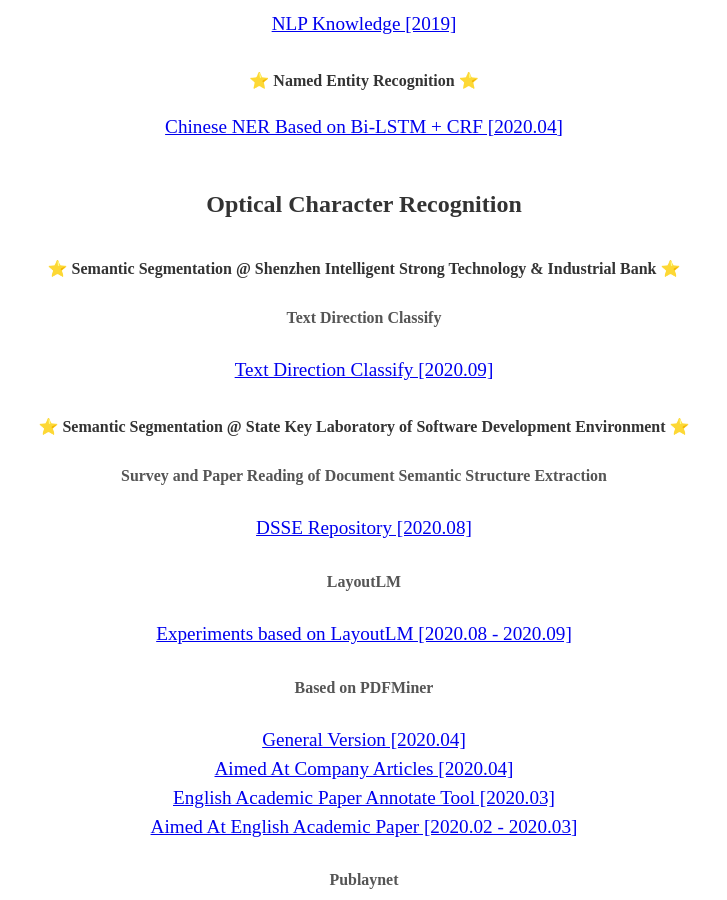
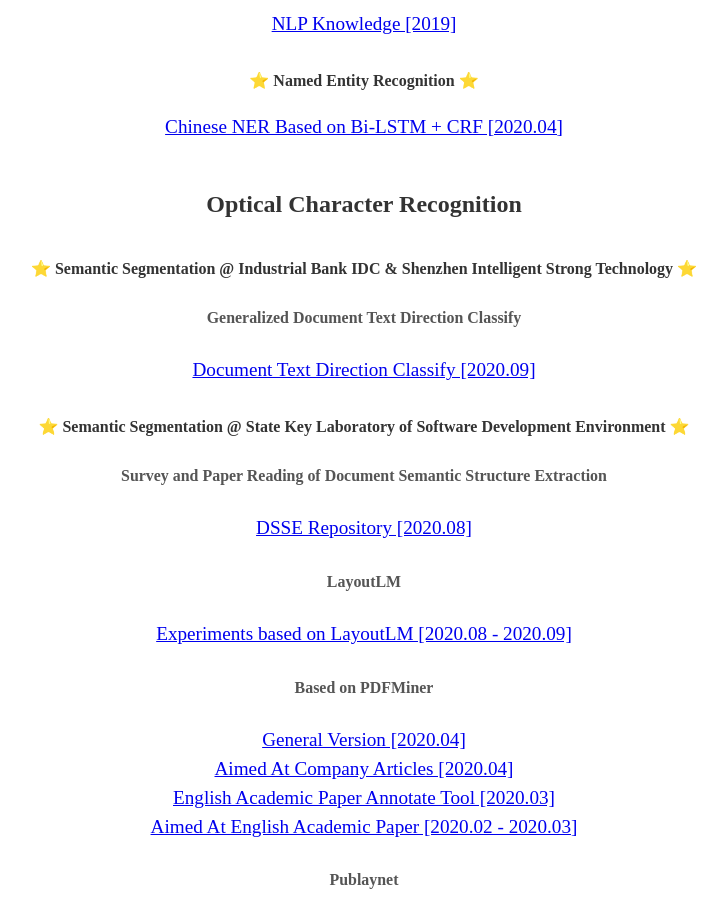
Before and after one commit to Noba1anc3/Noba1anc3.github.io, a Jekyll site: the page built from index.html, in a window 1280 px wide and 900 px high, scrolled down 4273 px. Shown: the whole window, without its empty margins (276-1003 px from the left). Built offline with Jekyll 4.4.1, drawn with Linux system fonts in a browser that asks for light colours; some web fonts are replaced.

Commit message:
format change

```diff
--- a/_includes/about.html
+++ b/_includes/about.html
@@ -102,10 +102,10 @@
 
   <h3>Optical Character Recognition</h3>
 
-  <h4>⭐ Semantic Segmentation @ Shenzhen Intelligent Strong Technology & Industrial Bank ⭐</h4>
+  <h4>⭐ Semantic Segmentation @ Industrial Bank IDC & Shenzhen Intelligent Strong Technology ⭐</h4>
 
-  <h5>Text Direction Classify</h5>
-  <a traget="_blank" href="https://github.com/Noba1anc3/Direction_Classify">Text Direction Classify [2020.09]</a>
+  <h5>Generalized Document Text Direction Classify</h5>
+  <a traget="_blank" href="https://github.com/Noba1anc3/Direction_Classify">Document Text Direction Classify [2020.09]</a>
 
   <h4>⭐ Semantic Segmentation @ State Key Laboratory of Software Development Environment ⭐</h4>
 
```
Also changed, not shown: _posts/2020-07-13-Curriculum Vitae.md (+1 -1 lines).
